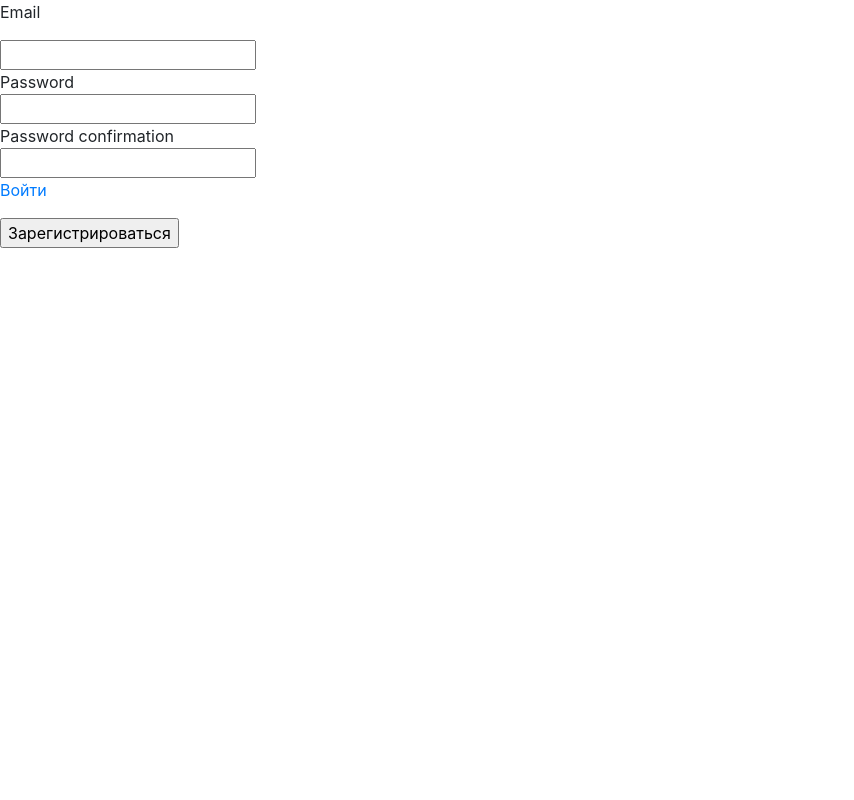
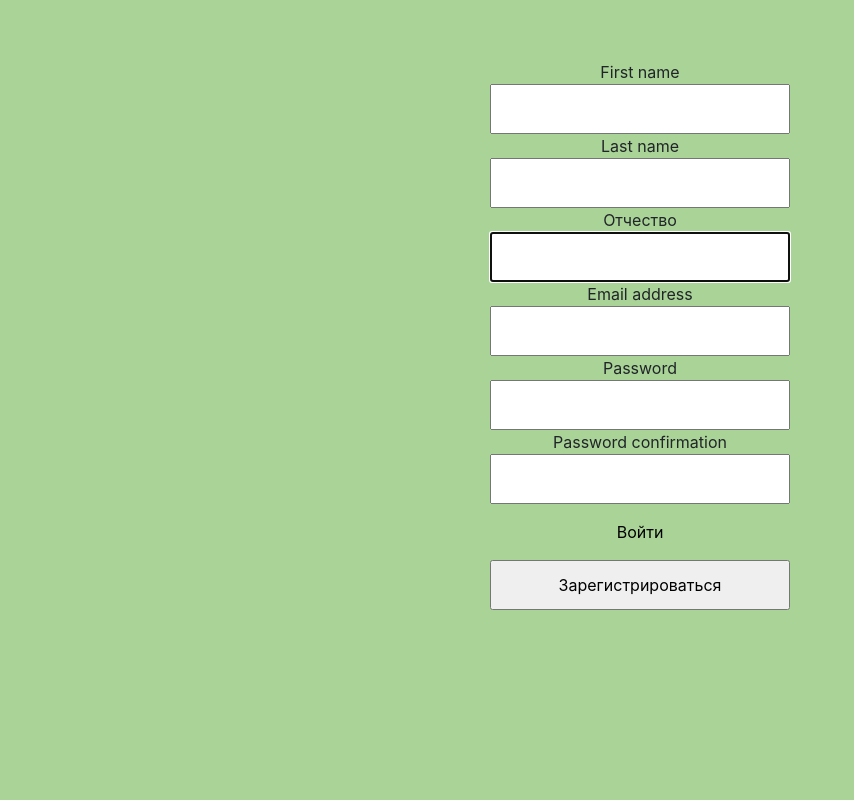
Before and after one commit to MindB1ast/site_authorization, a Django app: page /accounts/registration/ in a window 1280 px wide. Shown: the whole page, without its empty margins (0-854 px from the left). Run offline with Django 4.2, Linux system fonts and the light colour scheme; some libraries are stand-ins or nearby versions.

Commit message:
added last logic and created registration layout

```diff
--- a/mainsite/forms.py
+++ b/mainsite/forms.py
@@ -7,7 +7,7 @@ from mainsite.models import Course, CourseElement
 class AdditionalUserForm(UserCreationForm):
     class Meta:
         model = User
-        fields = ['username', 'email', 'password2', 'password1']
+        fields = ['username','first_name', 'last_name' ,'email', 'password2', 'password1']
 
 
 class ElementCreationForm(forms.ModelForm):
--- /dev/null
+++ b/mainsite/static/mainsite/css/auth.css
@@ -0,0 +1,20 @@
+body {
+    background-color: #AAD397;
+    height: 100vh;
+}
+
+.registration_page_form{
+    text-align: center;
+    padding-top: 60px;
+
+}
+
+.registration_page_form p{
+    margin-top: 16px;
+    color: black;
+}
+
+.registration_page_form input{
+    width: 300px;
+    height: 50px;
+}
--- a/mainsite/templates/mainsite/auth/login.html
+++ b/mainsite/templates/mainsite/auth/login.html
@@ -2,6 +2,7 @@
 <div class="login_page">
 <p>Чтобы продолжить вам нужно авторизоваться</p>
 <form method='POST' action='' class="test">
+    {% csrf_token %}
     <div class="login_field">
         <p>Email</p>
         <input type='text' name="email">
--- a/mainsite/templates/mainsite/auth/registration.html
+++ b/mainsite/templates/mainsite/auth/registration.html
@@ -1,9 +1,27 @@
 {% extends 'mainsite/base.html' %} {% block content %} {% load static %}
 <div class="registration_page">
-    <form method="POST" action="">
+    <form method="POST" action="" class="registration_page_form">
         {% csrf_token %}
+        <div class="username_label">
+            {{form.first_name.label}}
+        </div>
+        <div class="username_label">
+            {{form.first_name}}
+        </div>
+        <div class="username_field">
+            {{form.last_name.label}}
+        </div>
+        <div class="username_label">
+            {{form.last_name}}
+        </div>
+        <div class="username_field">
+            Отчество
+        </div>
+        <div class="username_label">
+            {{form.username}}
+        </div>
         <div class="email_label form_field">
-            <p>Email</p>
+            {{form.email.label}}
         </div>
         <div class="Email_field form_field">
             {{form.email}}
@@ -24,7 +42,7 @@
             <p>Войти</p>
         </a>
         <div class="registration_btn">
-            <input  type="submit" name="Create User" value="Зарегистрироваться">
+            <input  type="submit" value="Зарегистрироваться">
         </div>
     </form>
 
--- a/mainsite/templates/mainsite/base.html
+++ b/mainsite/templates/mainsite/base.html
@@ -9,7 +9,7 @@
     <link rel="stylesheet" href="https://stackpath.bootstrapcdn.com/bootstrap/4.1.3/css/bootstrap.min.css" integrity="sha384-MCw98/SFnGE8fJT3GXwEOngsV7Zt27NXFoaoApmYm81iuXoPkFOJwJ8ERdknLPMO" crossorigin="anonymous">
 	<script src="https://ajax.googleapis.com/ajax/libs/jquery/3.3.1/jquery.min.js"></script>
 	<link rel="stylesheet" href="https://use.fontawesome.com/releases/v5.6.1/css/all.css" integrity="sha384-gfdkjb5BdAXd+lj+gudLWI+BXq4IuLW5IT+brZEZsLFm++aCMlF1V92rMkPaX4PP" crossorigin="anonymous">
-    <link href='{% static "mainsite/css/main.css" %}' rel="stylesheet">
+    <link href='{% static "mainsite/css/auth.css" %}' rel="stylesheet">
 </head>
 <body class="body">
 {% block content %}
--- a/mainsite/templates/mainsite/element_creation.html
+++ b/mainsite/templates/mainsite/element_creation.html
@@ -2,7 +2,7 @@
 
 
 <h1>Element creatin</h1>
-<form action="POST">
+<form method="POST">
     {% csrf_token %}
     {{form}}
     <input type="submit" value="Оформить заказ" class="creation_order_btn">
--- a/mainsite/urls.py
+++ b/mainsite/urls.py
@@ -10,5 +10,5 @@ urlpatterns = [
     path('course/<int:pk>/', views.course_detail, name='course_detail'),
     path('course/element/<int:pk>/', views.element_detail, name='element_detail'),
     path('course/create/', views.course_creation, name='course_creation'),
-    path('element_creation/<int:pk>/', views.element_creation, name='element_creation')
+    path('element/creation/<int:pk>/', views.element_creation, name='element_creation')
 ]
--- a/mainsite/views.py
+++ b/mainsite/views.py
@@ -6,6 +6,8 @@ from django.contrib.auth.models import User
 from django.contrib.auth.decorators import login_required
 import random
 from mainsite.models import Course, CourseElement
+from loguru import logger
+
 
 def registration_page(request):
     form = AdditionalUserForm()
@@ -23,7 +25,9 @@ def login_page(request):
     if request.method == 'POST':
         email = request.POST.get('email')
         password = request.POST.get('password')
-        user = authenticate(request, email=email, password=password)
+        logger.debug(email)
+        user = User.objects.get(email=email)
+        user = authenticate(request, username=user.username, password=password)
         if user:
             login(request, user)
             return redirect('home_page')
@@ -63,12 +67,17 @@ def course_detail(request, pk):
 def element_creation(request, pk):
     course = get_object_or_404(Course, pk=pk)
     form = ElementCreationForm()
-    if request.method == "POST":
+    if request.method == 'POST':
         form = ElementCreationForm(request.POST)
-        print(form)
         if form.is_valid():
             form.save()
-        return redirect('course_detail')
+            element = CourseElement.objects.get(
+                    name=request.POST.get('name'),
+                    text=request.POST.get('text')
+                )
+            element.course = course
+            element.save()
+            return redirect('course_detail',pk)
 
     context = {
         'form':form
```
Also changed, not shown: processes/settings.py (+7 -1 lines).
